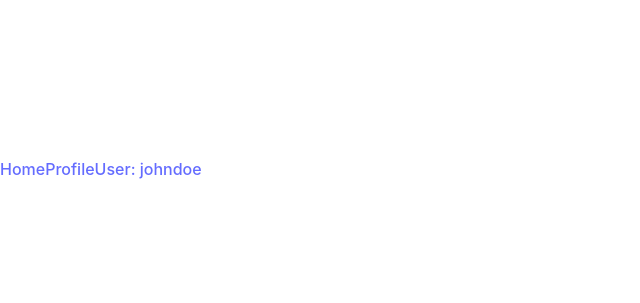
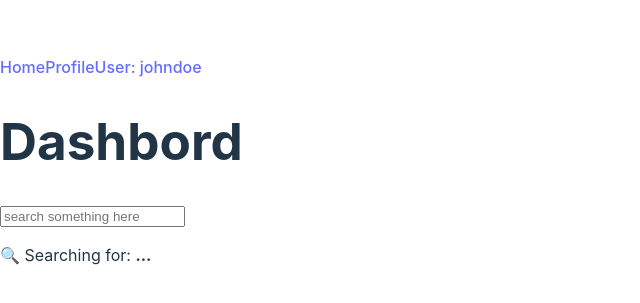
Before and after one commit to syedomer17/The-React.js, a React (Vite) app in the folder client/: page /dashbord in a window 1280 px wide. Shown: the part 231-534 px from the top of the page, without its empty margins (0-640 px from the left). Built offline with nearby package versions, Linux system fonts and the light colour scheme.

Commit message:
Lifting State Up

```diff
--- a/client/src/App.jsx
+++ b/client/src/App.jsx
@@ -11,6 +11,7 @@ import { BrowserRouter, Routes, Route, Link } from 'react-router-dom';
 import Home from './components/Home';
 import Profile from './components/Profile';
 import User from './components/User';
+import Dashboard from './components/Dashboard';
 
 const App = () => {
     const favoriteFood = "Pizza";
@@ -26,6 +27,7 @@ const App = () => {
         <Route path="/" element={<Home />} />
         <Route path="/profile" element={<Profile />} />
         <Route path="/user/:username" element={<User />} />
+        <Route path='/dashbord' element={<Dashboard />} />
       </Routes>
      </BrowserRouter>
     </div>
--- /dev/null
+++ b/client/src/components/ SearchBar.jsx
@@ -0,0 +1,11 @@
+import React from 'react'
+
+const  SearchBar = ({ searchTerm, setSearchTerm }) => {
+  return (
+    <div>
+      <input type="text" value={searchTerm} onChange={(e)=> setSearchTerm(e.target.value)} placeholder='search something here' />
+    </div>
+  )
+}
+
+export default  SearchBar
--- /dev/null
+++ b/client/src/components/Dashboard.jsx
@@ -0,0 +1,16 @@
+import React, { useState } from 'react'
+import SearchBar from './ SearchBar';
+import SearchResult from './SearchResult ';
+
+const Dashboard = () => {
+    const [searchTerm,setSearchTerm] = useState("");
+  return (
+    <div>
+      <h1>Dashbord</h1>
+      <SearchBar searchTerm={searchTerm} setSearchTerm={setSearchTerm} />
+      <SearchResult searchTerm={searchTerm}/>
+    </div>
+  )
+}
+
+export default Dashboard
--- /dev/null
+++ b/client/src/components/SearchResult .jsx
@@ -0,0 +1,11 @@
+import React from 'react'
+
+const SearchResult  = ({ searchTerm }) => {
+  return (
+    <div>
+      <p>🔍 Searching for: <strong>{searchTerm || '...'}</strong></p>
+    </div>
+  )
+}
+
+export default SearchResult
```
